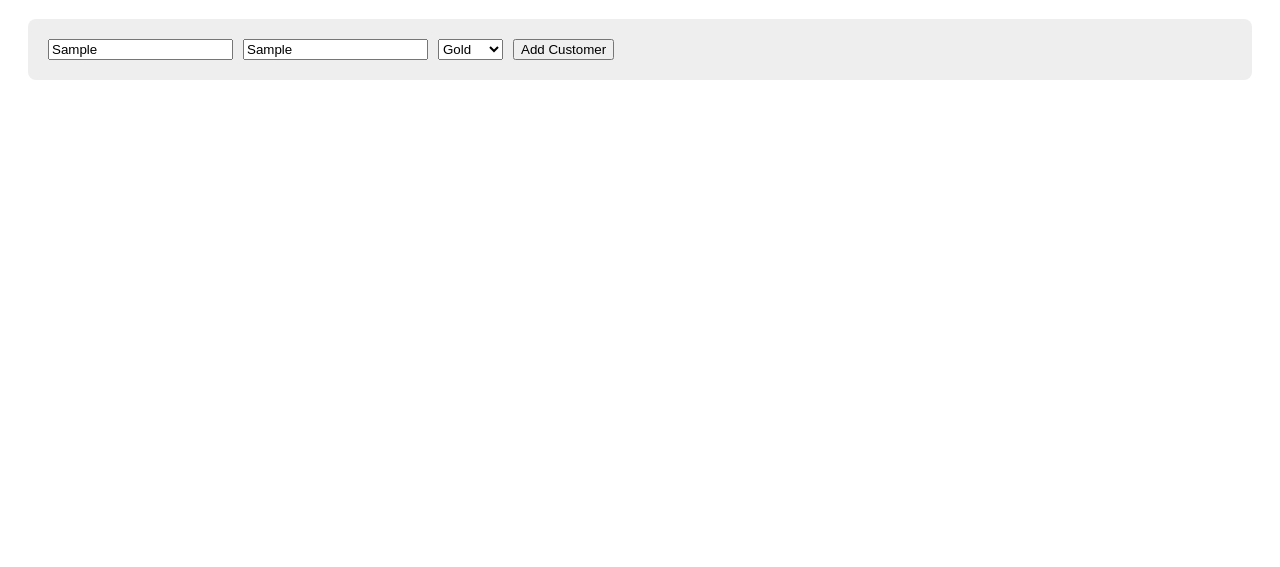
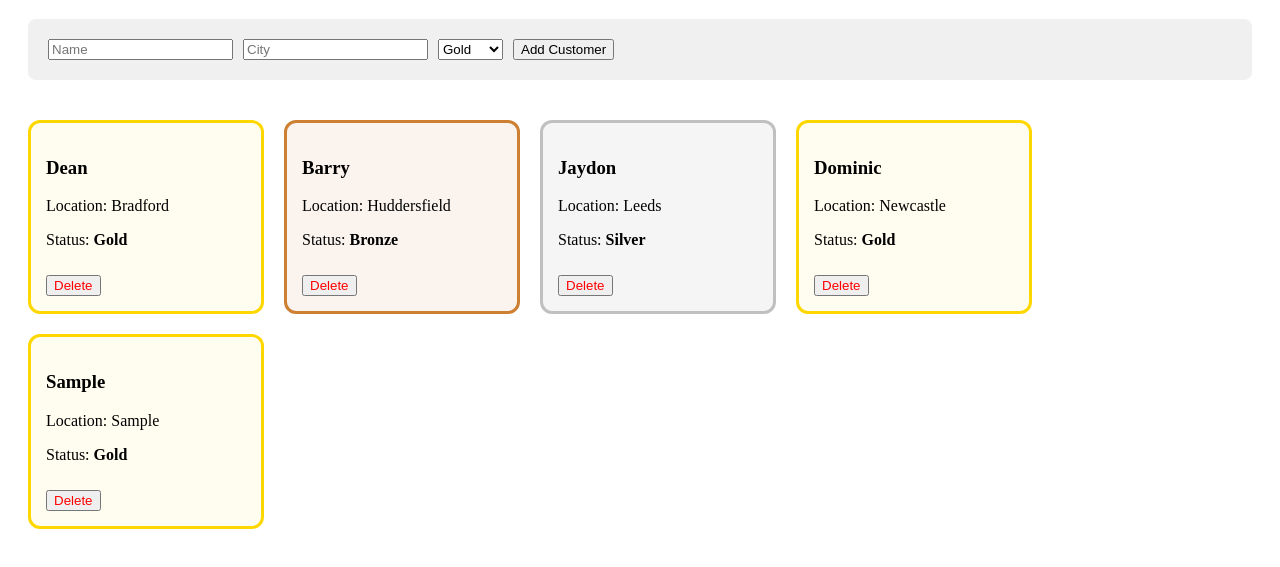
Before and after one commit to dean-js/nexus-crm, a plain HTML site: page index.html in a window 1280 px wide. Both pictures are taken after typing "Sample", "Sample" into the empty fields and a click on the button "Add Customer". Shown: the part 61-628 px from the top of the page. Drawn offline with Linux system fonts and the light colour scheme.

Commit message:
Checked each file for any typos, added feature to show current users -  hopefully fix add customer bug

```diff
--- a/index.html
+++ b/index.html
@@ -7,9 +7,10 @@
   </head>
   <body>
     <h1>NexusCRM Dashboard</h1>
+
     <div id="add-customer-form">
-        <input type="text" id="newName" placeholder="Name">
-        <input type="text" id="newCity" placeholder="City">
+      <input type="text" id="newName" placeholder="Name" />
+      <input type="text" id="newCity" placeholder="City" />
       <select id="newTier">
         <option value="Gold">Gold</option>
         <option value="Silver">Silver</option>
@@ -17,6 +18,7 @@
       </select>
       <button onclick="addNewCustomer()">Add Customer</button>
     </div>
+
     <div id="customer-container"></div>
 
     <script src="script.js"></script>
--- a/script.js
+++ b/script.js
@@ -1,33 +1,29 @@
-// Initial Database : is an array of customer objects, each with properties: id (customer number), name, age, city, and isPremium (Gold silver bronze member).
+// 1. Initial Database (Array of Objects)
 const customers = [
     { id: 1, name: "Dean", age: 25, city: "Bradford", isPremium: "Gold" },
     { id: 2, name: "Barry", age: 47, city: "Huddersfield", isPremium: "Bronze" },
     { id: 3, name: "Jaydon", age: 23, city: "Leeds", isPremium: "Silver" },
-  { id: 4, name: "Dominic", age: 25, city: "Newcastle", isPremium: "Gold" },
+    { id: 4, name: "Dominic", age: 25, city: "Newcastle", isPremium: "Gold" }
 ];
 
-// Verify the data is loaded
-console.log("Database Loaded:", customers);
+// 2. Selectors (Grabbing the empty div from HTML)
+const container = document.getElementById('customer-container');
 
+// 3. The "Render" Function (Draws the cards on the screen)
 const displayCustomers = () => {
-  container.innerHTML = ""; // Clear screen
+    // Clear the container so we don't get duplicates
+    container.innerHTML = "";
 
-  customers.forEach((customer) => {
-    const card = document.createElement("div");
-    card.classList.add("customer-card");
+    customers.forEach(customer => {
+        // Create the card element
+        const card = document.createElement('div');
+        card.classList.add('customer-card');
 
-    // Logic: Add a class based on the tier string
-    // We use .toLowerCase() to make sure "Gold" or "gold" both work
-    const tier = customer.isPremium.toLowerCase();
+        // Add the specific Tier class for CSS styling
+        const tierClass = `tier-${customer.isPremium.toLowerCase()}`;
+        card.classList.add(tierClass);
 
-    if (tier === "gold") {
-      card.classList.add("tier-gold");
-    } else if (tier === "silver") {
-      card.classList.add("tier-silver");
-    } else if (tier === "bronze") {
-      card.classList.add("tier-bronze");
-    }
-
+        // Fill the card with HTML
         card.innerHTML = `
             <h3>${customer.name}</h3>
             <p>Location: ${customer.city}</p>
@@ -35,18 +31,50 @@ const displayCustomers = () => {
             <button class="delete-btn" onclick="deleteCustomer(${customer.id})">Delete</button>
         `;
 
+        // Push the card into the container
         container.appendChild(card);
     });
 };
-const deleteCustomer = (id) => {
-  // 1. Find the index of the customer with that ID
-  const index = customers.findIndex((c) => c.id === id);
 
-  // 2. Remove them from the array
-  if (index !== -1) {
-    customers.splice(index, 1);
+// 4. The "Add" Function (Runs when you click the 'Add Customer' button)
+const addNewCustomer = () => {
+    const nameInput = document.getElementById('newName');
+    const cityInput = document.getElementById('newCity');
+    const tierInput = document.getElementById('newTier');
+
+    // Validation: Don't add empty customers
+    if (nameInput.value === "" || cityInput.value === "") {
+        alert("Please enter a name and city!");
+        return;
     }
 
-  // 3. Refresh should display customer informaation
+    // Create the new object
+    const newCustomer = {
+        id: Date.now(), // Uses the current timestamp as a unique ID
+        name: nameInput.value,
+        city: cityInput.value,
+        isPremium: tierInput.value
+    };
+
+    // Add to our array and refresh the screen
+    customers.push(newCustomer);
     displayCustomers();
+
+    // Clear the input fields for the next entry
+    nameInput.value = "";
+    cityInput.value = "";
 };
+
+// 5. The "Delete" Function (Runs when a red delete button is clicked)
+const deleteCustomer = (id) => {
+    // Find the position of the customer with the matching ID
+    const index = customers.findIndex(c => c.id === id);
+
+    if (index !== -1) {
+        customers.splice(index, 1); // Remove 1 item at that index
+        displayCustomers(); // Refresh the screen
+    }
+};
+
+// 6. INITIALIZE: Run this once so the page isn't blank on load!
+displayCustomers();
--- a/style.css
+++ b/style.css
@@ -1,32 +1,34 @@
-/* Base card style remains the same */
-.customer-card {
-    border: 3px solid #ccc; /* Default border */
-    padding: 15px;
-    border-radius: 12px;
-    background-color: white;
-    transition: transform 0.2s; /* Smooth hover effect */
+#customer-container {
+    display: flex;
+    flex-wrap: wrap;
+    gap: 20px;
+    padding: 20px;
 }
 
-/* Tier Specific Styles */
-.tier-gold {
-    border-color: #FFD700; /* Gold */
-    background-color: #fffdf0;
-}
-
-.tier-silver {
-    border-color: #C0C0C0; /* Silver */
-    background-color: #f5f5f5;
-}
-
-.tier-bronze {
-    border-color: #CD7F32; /* Bronze */
-    background-color: #faf3ee;
-}
 #add-customer-form {
     margin: 20px;
     padding: 20px;
-    background-color: #eee;
+    background-color: #f0f0f0;
     border-radius: 8px;
     display: flex;
-    gap: 10px; /* Puts space between the inputs and button */
+    gap: 10px;
 }
+
+.customer-card {
+    border: 3px solid #ccc;
+    padding: 15px;
+    border-radius: 12px;
+    width: 200px;
+    background-color: white;
+}
+
+/* Tier Colors */
+.tier-gold { border-color: gold; background-color: #fffdf0; }
+.tier-silver { border-color: silver; background-color: #f5f5f5; }
+.tier-bronze { border-color: #cd7f32; background-color: #faf3ee; }
+
+.delete-btn {
+    margin-top: 10px;
+    color: red;
+    cursor: pointer;
+}
```
Lines whose indentation alone changed are shown as unchanged.
